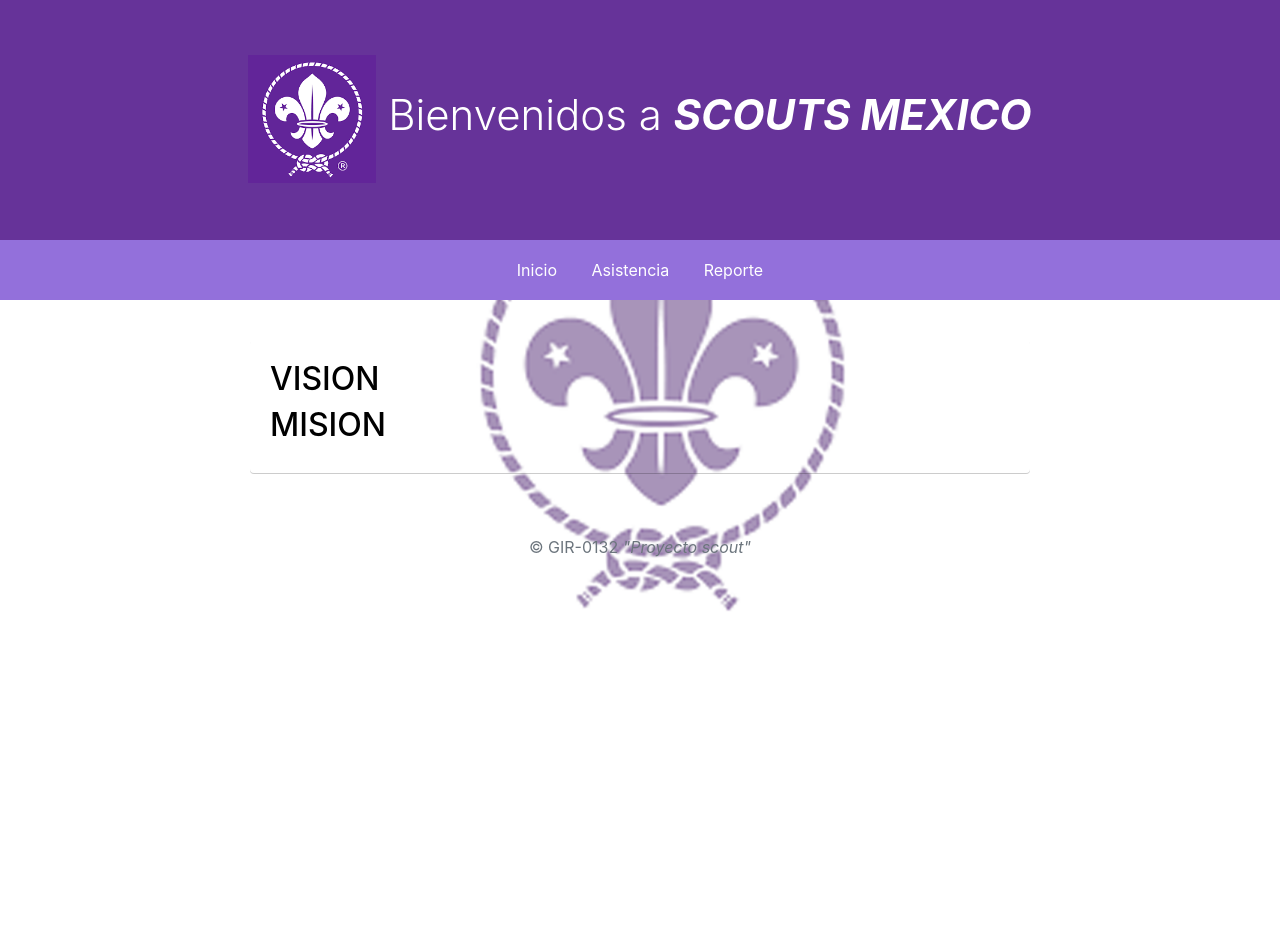
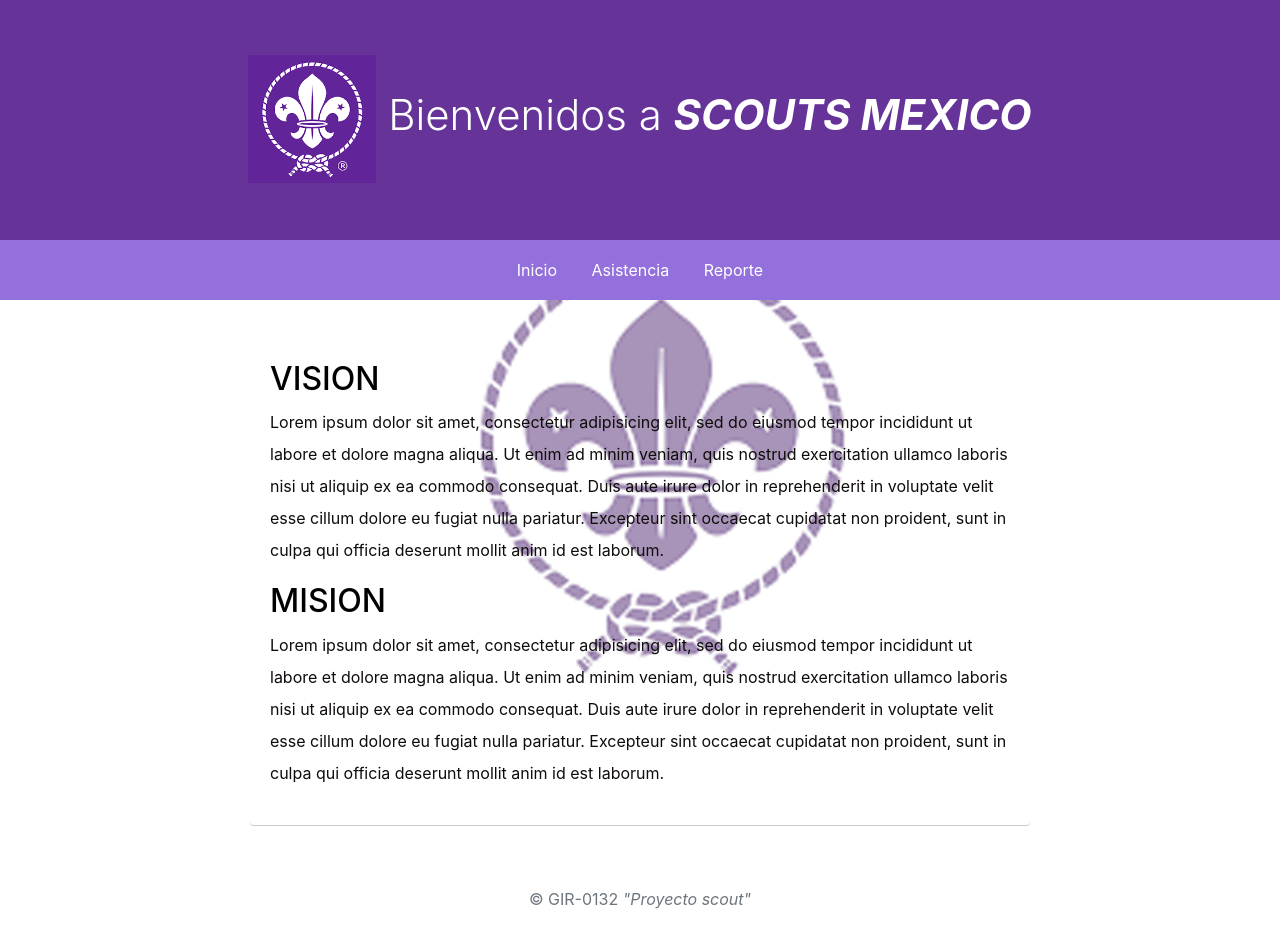
Before and after one commit to LeoDaniell/FondosCout, a PHP site: page /Fondoscout/ in a window 1280 px wide. Before the commit the page ends 611 px from the top, so only its background shows below. Run offline with PHP 8.4, Linux system fonts and the light colour scheme; some web fonts are replaced.

Commit message:
Se restablecio archivo index a su estado original

```diff
--- a/index.php
+++ b/index.php
@@ -43,10 +43,20 @@
 
 	<section >
 		<h2>Vision</h2>
-
+		<p>Lorem ipsum dolor sit amet, consectetur adipisicing elit, sed do eiusmod
+        tempor incididunt ut labore et dolore magna aliqua. Ut enim ad minim veniam,
+        quis nostrud exercitation ullamco laboris nisi ut aliquip ex ea commodo
+        consequat. Duis aute irure dolor in reprehenderit in voluptate velit esse
+        cillum dolore eu fugiat nulla pariatur. Excepteur sint occaecat cupidatat non
+        proident, sunt in culpa qui officia deserunt mollit anim id est laborum.</p>
 
 		<h2>mision</h2>
-
+		<p>Lorem ipsum dolor sit amet, consectetur adipisicing elit, sed do eiusmod
+        tempor incididunt ut labore et dolore magna aliqua. Ut enim ad minim veniam,
+        quis nostrud exercitation ullamco laboris nisi ut aliquip ex ea commodo
+        consequat. Duis aute irure dolor in reprehenderit in voluptate velit esse
+        cillum dolore eu fugiat nulla pariatur. Excepteur sint occaecat cupidatat non
+        proident, sunt in culpa qui officia deserunt mollit anim id est laborum.</p>
 
 
 
```
